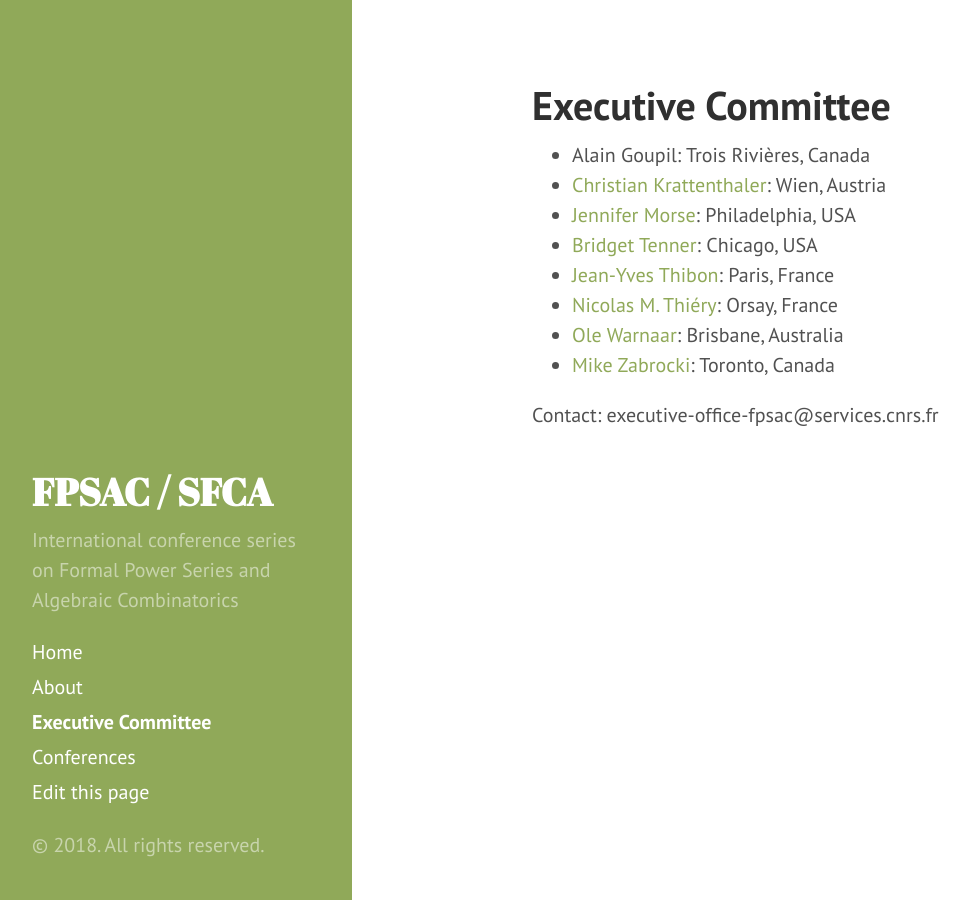
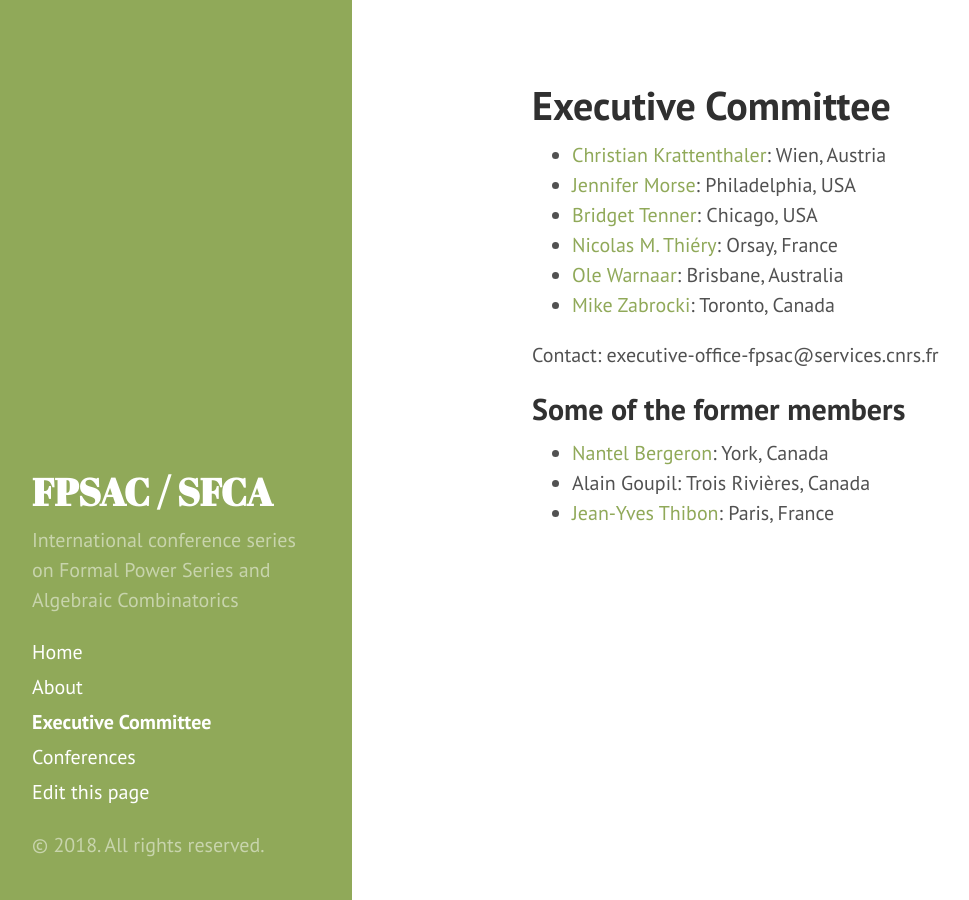
Before and after one commit to FPSAC/FPSAC.github.io, a Jekyll site: the page built from executive.md, in a window 1280 px wide. Shown: the whole page, without its empty margins (8-977 px from the left). Built offline with Jekyll 4.4.1, drawn with Linux system fonts in a browser that asks for light colours.

Commit message:
Updated list committee members; added former members

```diff
--- a/executive.md
+++ b/executive.md
@@ -26,8 +21,23 @@ executive_committee:
   - name: Mike Zabrocki
     affiliation: Toronto, Canada
     url: http://garsia.math.yorku.ca/~zabrocki/
+
+executive_committee_former:
+  - name: Nantel Bergeron
+    affiliation: York, Canada
+    url: http://www.math.yorku.ca/bergeron/
+  - name: Alain Goupil
+    affiliation: Trois Rivières, Canada
+  - name: Jean-Yves Thibon
+    affiliation: Paris, France
+    url: http://www-igm.univ-mlv.fr/~jyt/index_en.html
+
 ---
 
 {% include person_list.html persons=page.executive_committee %}
 
 Contact: executive-office-fpsac&#64;services.cnrs.fr
+
+## Some of the former members
+
+{% include person_list.html persons=page.executive_committee_former %}
```
Also changed, not shown: other parts of executive.md (+0 -5 lines).
